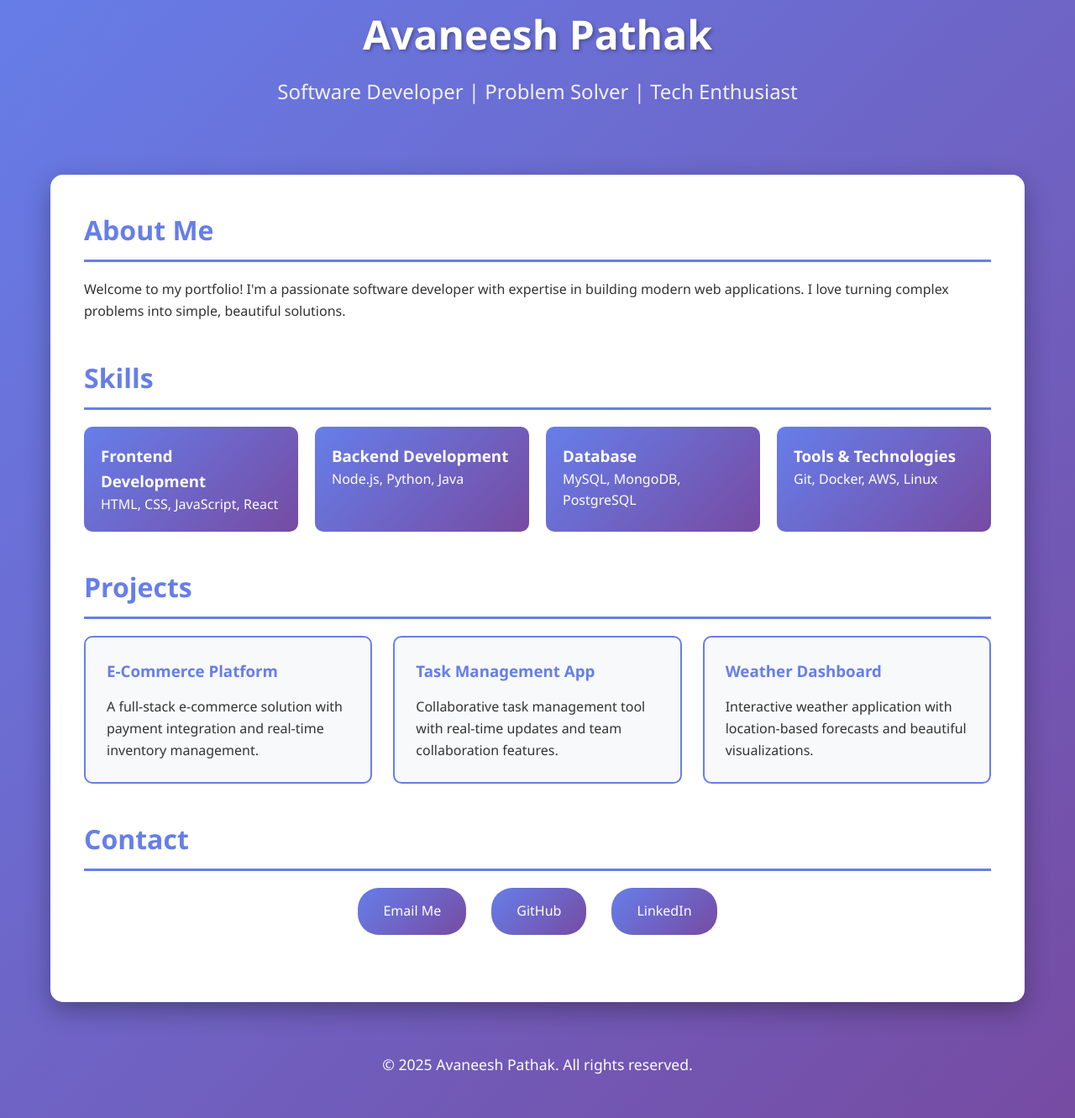
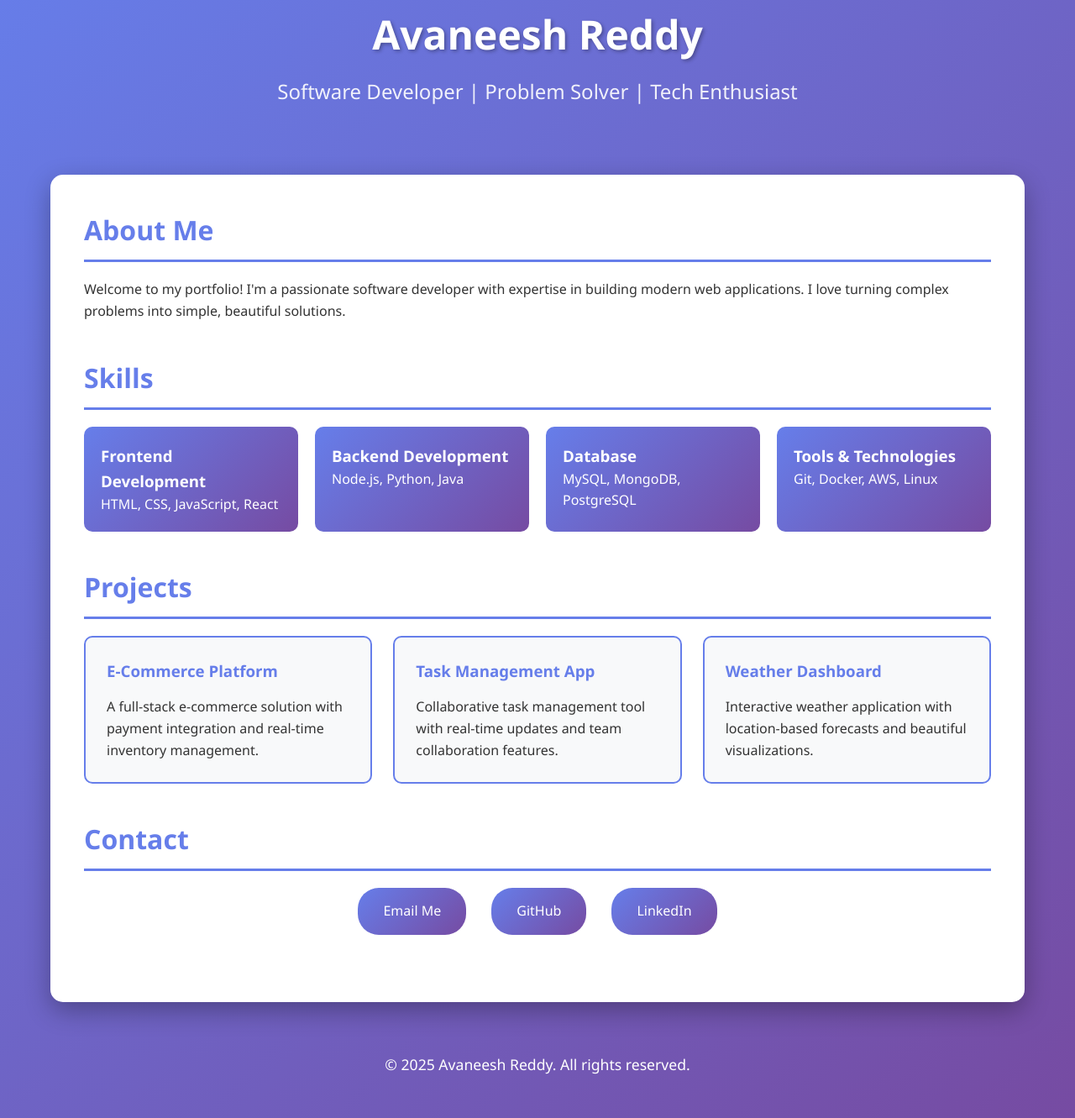
Before and after one commit to Avaneesh07/avaneesh07.github.io, a plain HTML site: page index.html in a window 1280 px wide. Shown: the part 67-1398 px from the top of the page at 84% size. Drawn offline with Linux system fonts and the light colour scheme.

Commit message:
Update name from Avaneesh Pathak to Avaneesh Reddy

```diff
--- a/index.html
+++ b/index.html
@@ -3,7 +3,7 @@
 <head>
     <meta charset="UTF-8">
     <meta name="viewport" content="width=device-width, initial-scale=1.0">
-    <title>Avaneesh Pathak - Portfolio</title>
+    <title>Avaneesh Reddy - Portfolio</title>
     <style>
         * {
             margin: 0;
@@ -179,7 +179,7 @@
 <body>
     <div class="container">
         <header>
-            <h1>Avaneesh Pathak</h1>
+            <h1>Avaneesh Reddy</h1>
             <p class="tagline">Software Developer | Problem Solver | Tech Enthusiast</p>
         </header>
 
@@ -240,7 +240,7 @@
         </div>
 
         <footer>
-            <p>&copy; 2025 Avaneesh Pathak. All rights reserved.</p>
+            <p>&copy; 2025 Avaneesh Reddy. All rights reserved.</p>
         </footer>
     </div>
 </body>
```
